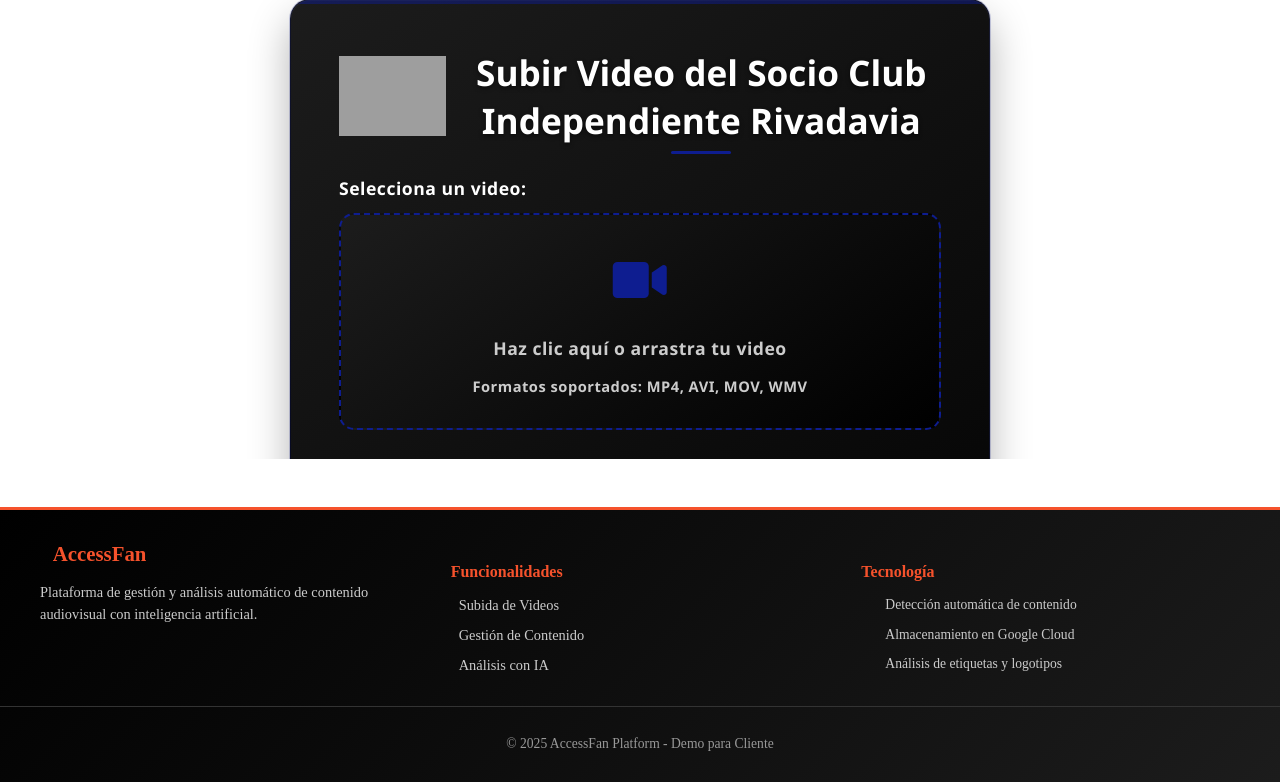
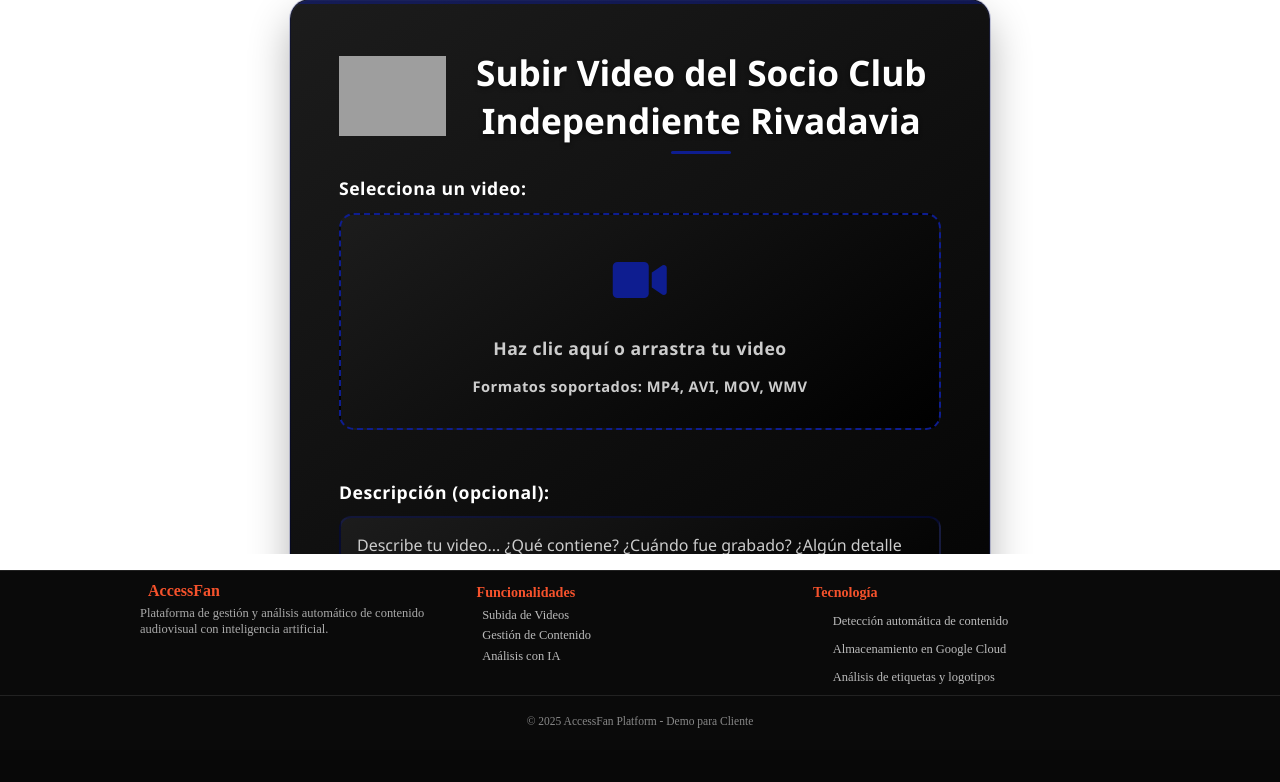
Before and after one commit to KevinP-24/accessfan-temp, a Flask app: template app/templates/iframe_prueba.html in a window 1280 px wide. Shown: the part 81-863 px from the top of the page. After the commit the page ends 809 px from the top, so only its background shows below. Run offline with Flask 3, Linux system fonts and the light colour scheme; the template is opened without the code that fills it, so the values that code supplies are empty.

Commit message:
Version estable antes de subir las credenciales

```diff
--- a/app/templates/_footer.html
+++ b/app/templates/_footer.html
@@ -1,113 +1,124 @@
 <!-- Agregar esto al CSS existente o crear archivo separado -->
 <style>
-/* Footer Styles - Demo Rápido */
-body {
-    margin: 0;
-    padding-top: 80px; /* Espacio para el header fijo */
+/* Footer Styles - compacto */
+body{
+  margin:0;
+  padding-top:80px; /* header fijo */
 }
 
-.demo-footer {
-    background: linear-gradient(135deg, #000000, #1C1C1C);
-    border-top: 3px solid #F5522C;
-    margin-top: 3rem;
-    padding: 2rem 0 1rem;
-    color: #FFFFFF;
-    width: 100%;
-    position: relative;
-    bottom: 0;
+.demo-footer{
+  background:#0a0a0a;
+  border-top:1px solid #222;
+  margin-top:1rem;
+  padding:.6rem 0;               /* menos alto */
+  color:#ccc;
+  width:100%;
+  position:relative;
+  bottom:0;
+  font-size:.82rem;               /* tipografía menor */
+  line-height:1.25;               /* compacto */
 }
 
-.demo-footer-container {
-    max-width: 1200px;
-    margin: 0 auto;
-    padding: 0 1rem;
-    display: grid;
-    grid-template-columns: repeat(auto-fit, minmax(250px, 1fr));
-    gap: 2rem;
-    margin-bottom: 1rem;
+.demo-footer-container{
+  max-width:1000px;
+  margin:0 auto;
+  padding:0 .75rem;
+  display:grid;
+  grid-template-columns:repeat(auto-fit,minmax(220px,1fr));
+  gap:.6rem;                      /* menos separación */
+  margin-bottom:.35rem;
 }
 
-.demo-footer-brand {
-    display: flex;
-    align-items: center;
-    gap: 0.8rem;
-    font-size: 1.3rem;
-    font-weight: 700;
-    margin-bottom: 1rem;
-    color: #F5522C;
+.demo-footer-brand{
+  display:flex;
+  align-items:center;
+  gap:.5rem;
+  font-size:1rem;                 /* menor */
+  font-weight:700;
+  margin-bottom:.35rem;
+  color:#F5522C;
 }
 
-.demo-footer-brand i {
-    font-size: 1.5rem;
+.demo-footer-brand i{font-size:1.1rem}
+
+.demo-footer-desc{
+  color:#aaa;
+  font-size:.78rem;
+  line-height:1.25;
+  margin:0;
 }
 
-.demo-footer-desc {
-    color: #CCCCCC;
-    font-size: 0.9rem;
-    line-height: 1.5;
+.demo-footer-section h4{
+  color:#F5522C;
+  margin:.2rem 0 .4rem;
+  font-size:.88rem;
+  font-weight:600;
 }
 
-.demo-footer-section h4 {
-    color: #F5522C;
-    margin-bottom: 1rem;
-    font-size: 1rem;
+.demo-footer-links{list-style:none;padding:0;margin:0}
+.demo-footer-links li{margin-bottom:.3rem}
+.demo-footer-links a{
+  color:#bbb;
+  text-decoration:none;
+  display:flex;
+  align-items:center;
+  gap:.35rem;
+  transition:transform .2s,color .2s;
+  font-size:.78rem;
+}
+.demo-footer-links a:hover{color:#F5522C;transform:translateX(2px)}
+
+.demo-footer-info{
+  color:#bbb;
+  font-size:.78rem;
+  margin-bottom:.25rem;
+  display:flex;
+  align-items:center;
+  gap:.35rem;
+}
+.demo-footer-info i{color:#F5522C;width:14px}
+
+.demo-footer-bottom{
+  border-top:1px solid #222;
+  padding-top:.4rem;
+  text-align:center;
+  color:#888;
+  font-size:.72rem;
 }
 
-.demo-footer-links {
-    list-style: none;
-    padding: 0;
+/* Más recorte en pantallas medianas */
+@media (max-width: 1200px){
+  .demo-footer-container{
+    max-width:900px;
+    gap:.5rem;
+    margin-bottom:.3rem;
+  }
+  .demo-footer-desc{display:none}            /* quita párrafo largo */
 }
 
-.demo-footer-links li {
-    margin-bottom: 0.8rem;
-}
-
-.demo-footer-links a {
-    color: #CCCCCC;
-    text-decoration: none;
-    display: flex;
-    align-items: center;
-    gap: 0.5rem;
-    transition: all 0.3s ease;
-    font-size: 0.9rem;
-}
-
-.demo-footer-links a:hover {
-    color: #F5522C;
-    transform: translateX(5px);
-}
-
-.demo-footer-info {
-    color: #CCCCCC;
-    font-size: 0.85rem;
-    margin-bottom: 0.6rem;
-    display: flex;
-    align-items: center;
-    gap: 0.5rem;
-}
-
-.demo-footer-info i {
-    color: #F5522C;
-    width: 16px;
-}
-
-.demo-footer-bottom {
-    border-top: 1px solid #333;
-    padding-top: 1rem;
-    text-align: center;
-    color: #999;
-    font-size: 0.85rem;
-}
-
-@media (max-width: 768px) {
-    .demo-footer-container {
-        grid-template-columns: 1fr;
-        text-align: center;
-    }
-    .demo-footer-links a,
-    .demo-footer-info {
-        justify-content: center;
-    }
+/* Ultra compacto en móvil */
+@media (max-width: 768px){
+  .demo-footer{
+    padding:.45rem 0;
+    font-size:.78rem;
+  }
+  .demo-footer-container{
+    grid-template-columns:1fr;
+    text-align:center;
+    gap:.35rem;
+  }
+  .demo-footer-section{display:none}         /* oculta bloques extras */
+  .demo-footer-links a,
+  .demo-footer-info{justify-content:center}
+  .demo-footer-brand{
+    justify-content:center;
+    font-size:.95rem;
+    margin-bottom:.2rem;
+  }
+  .demo-footer-bottom{
+    padding-top:.3rem;
+    font-size:.7rem;
+  }
 }
 </style>
 
--- a/app/templates/iframe_prueba.html
+++ b/app/templates/iframe_prueba.html
@@ -2,6 +2,7 @@
 <html lang="es">
 <head>
     <meta charset="UTF-8">
+    <meta name="viewport" content="width=device-width, initial-scale=1">
     <title>Prueba de Iframe Padre</title>
 </head>
 <body>
@@ -9,7 +10,7 @@
     {% include '_header.html' %}
     <iframe id="videoFrame"
     src="{{ url_for('main.upload_prueba_hijo') }}"
-    style="width:100%; border:0; display:block;">
+    style="width:100%;border:0;display:block;min-height:320px;">
     </iframe>
 
     <script>
--- a/app/templates/upload.html
+++ b/app/templates/upload.html
@@ -3,7 +3,7 @@
 
 <head>
     <meta charset="UTF-8">
-    <meta name="viewport" content="width=device-width, initial-scale=1.0">
+    <meta name="viewport" content="width=device-width, initial-scale=1">
     <title>Subir Video</title>
     <link href="https://cdnjs.cloudflare.com/ajax/libs/font-awesome/6.0.0-beta3/css/all.min.css" rel="stylesheet">
     <link rel="stylesheet" href="{{ url_for('static', filename='css/upload.css') }}">
--- a/app/templates/upload_prueba.html
+++ b/app/templates/upload_prueba.html
@@ -2,7 +2,7 @@
 <html lang="es">
 <head>
     <meta charset="UTF-8">
-    <meta name="viewport" content="width=device-width, initial-scale=1.0">
+    <meta name="viewport" content="width=device-width, initial-scale=1">
     <title>Subir Video</title>
     <link href="https://cdnjs.cloudflare.com/ajax/libs/font-awesome/6.0.0-beta3/css/all.min.css" rel="stylesheet">
     <link rel="stylesheet" href="{{ url_for('static', filename='css/upload.css') }}">
```
